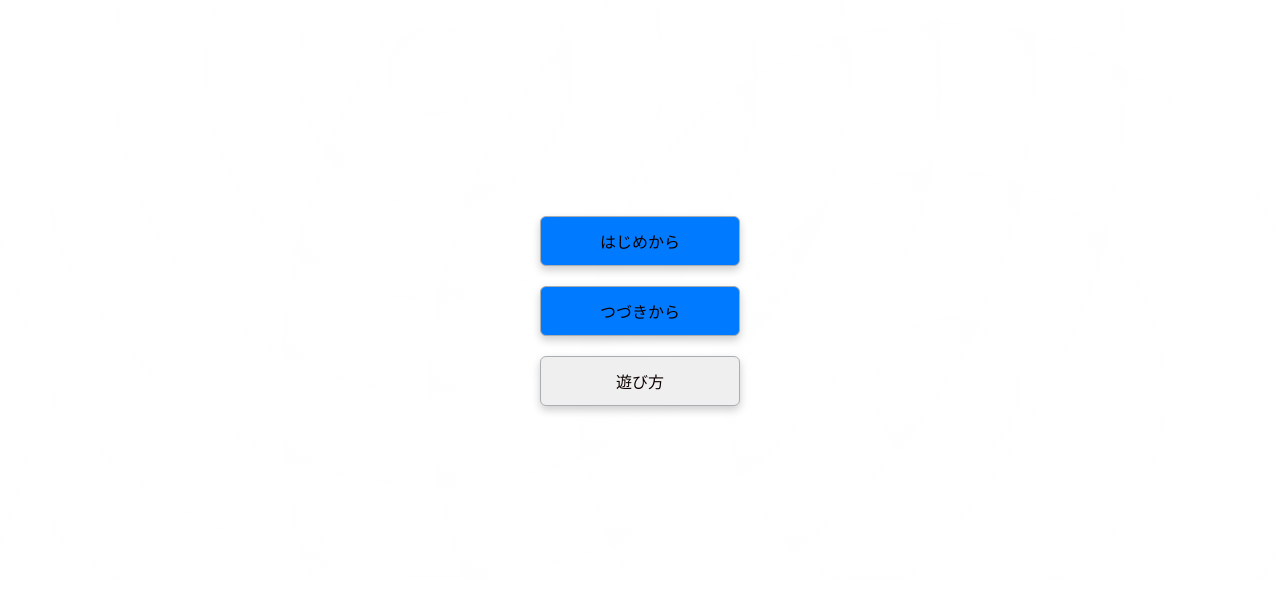
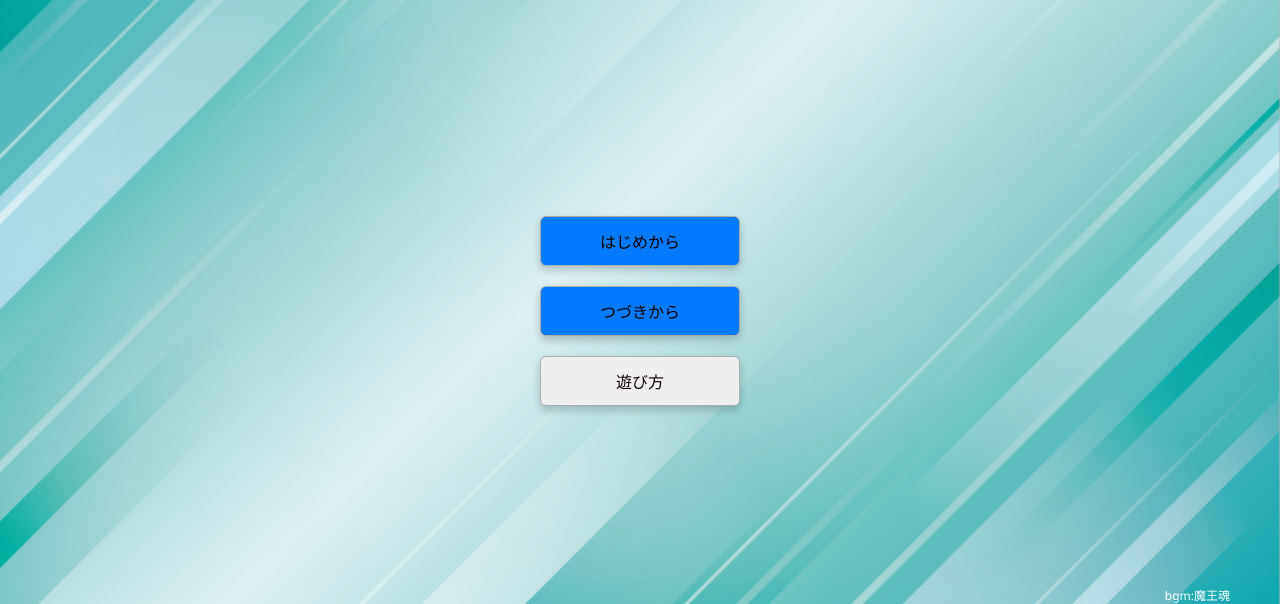
Before and after one commit to suika1109/school-strategy-game, a plain HTML site: page index.html in a window 1280 px wide. Shown: the part 219-823 px from the top of the page. Drawn offline with Linux system fonts and the light colour scheme; the site is published under a folder, as on GitHub Pages, so addresses that start at the root find nothing.

Commit message:
Add files via upload

```diff
--- a/game.css
+++ b/game.css
@@ -2,7 +2,7 @@
    基本レイアウトと全体設定
 ============================= */
 body {
-    background-image: url('/26680078.jpg');
+    background-image: url('26680078.jpg');
     background-size: cover;
     background-repeat: no-repeat;
     background-attachment: fixed;
```
